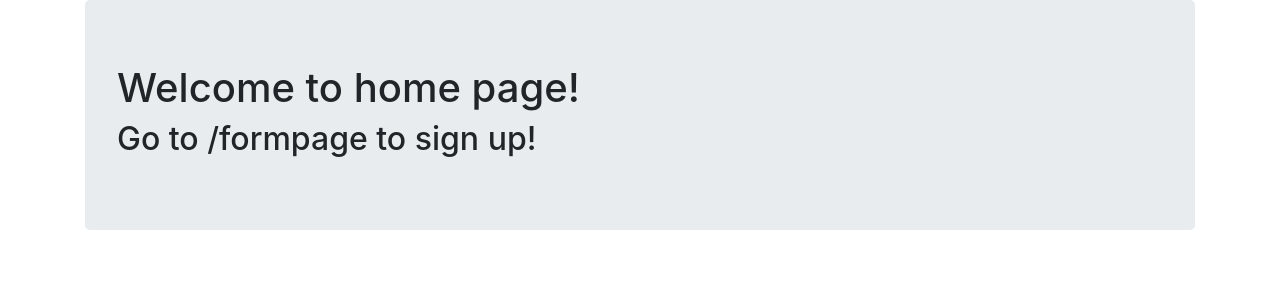
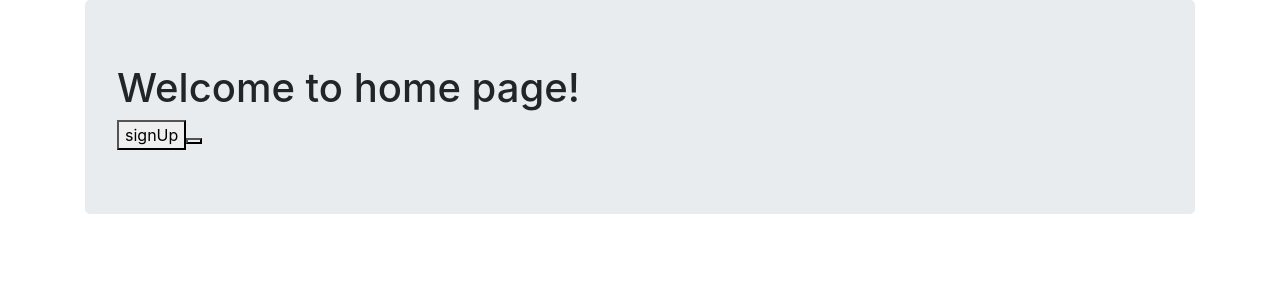
Before and after one commit to nishuChandravanshi/Django-Form, a Django app: page / in a window 1280 px wide. Shown: the top 300 px of the page. Run offline with Django 3.2, Linux system fonts and the light colour scheme; some libraries are stand-ins or nearby versions.

Commit message:
signup page linked with home

```diff
--- a/templates/formapp/index.html
+++ b/templates/formapp/index.html
@@ -12,7 +12,9 @@
       <div class="jumbotron">
 
       <h1>Welcome to home page!</h1>
-      <h2>Go to /formpage to sign up!</h2>
+      <!-- <h2>Go to /formpage to sign up!</h2> -->
+
+    <a href="formpage/">  <button>signUp<button></a>
     </div>
     </div>
 
```
Also changed, not shown: db.sqlite3.
